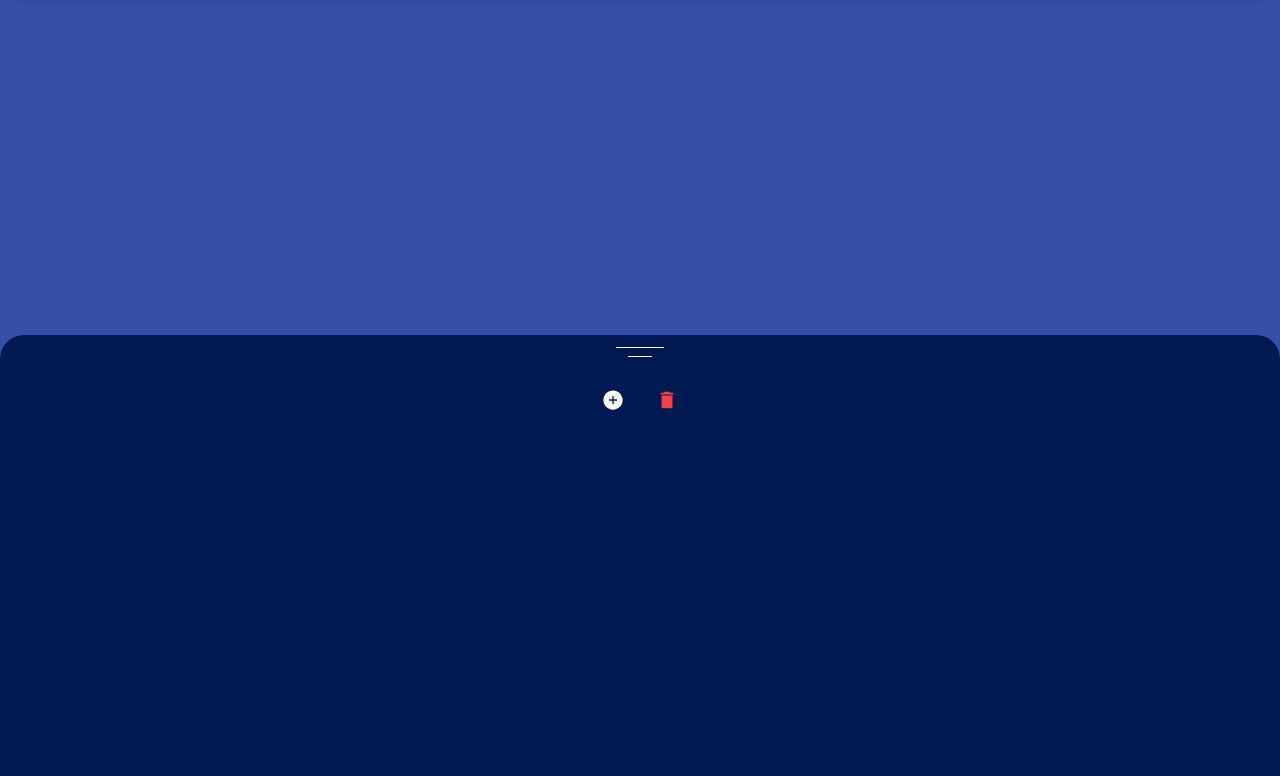
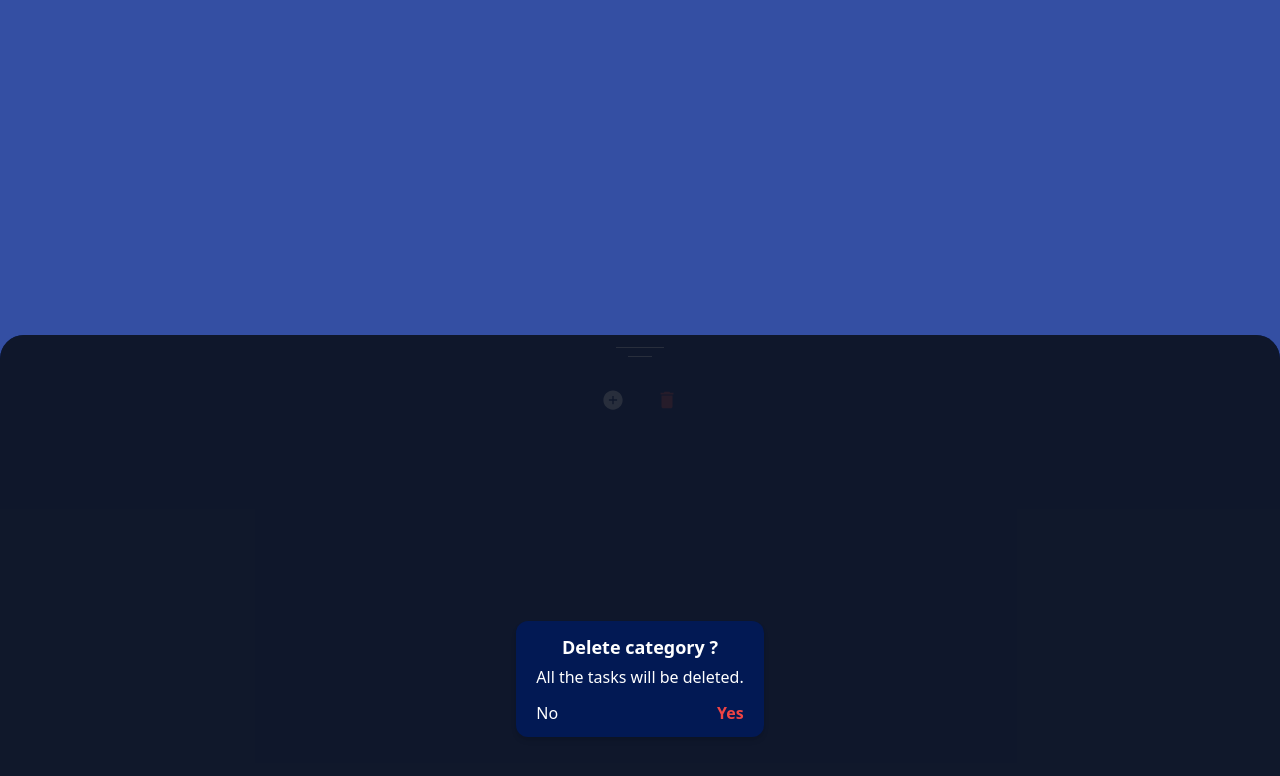
Before and after one commit to LucasBelin/todoapp-reactjs-vs-solidjs, a React (Create React App) app: page / in a window 1280 px wide. Both pictures are taken after a click on the icon 667 px from the left and 400 px from the top of the page. Shown: the top 776 px of the page. Built offline with nearby package versions, Linux system fonts and the light colour scheme.

Commit message:
add confirmation modal when deleting category

```diff
--- a/src/components/category/Category.js
+++ b/src/components/category/Category.js
@@ -42,8 +42,8 @@ function Category({ id, name, accent, tasks, updateCategory, openCategoryDetails
   function getProgressBarPosition() {
     if (tasks.length === 0) return PROGRESS_BAR_START_PX + "px"
     if (taskCompletedCount === tasks.length) return PROGRESS_BAR_END_PX - 1 + "px"
-    const val = (taskCompletedCount / taskCount) * (PROGRESS_BAR_END_PX - (PROGRESS_BAR_START_PX - 1)) + (PROGRESS_BAR_START_PX - 1)
-    return Math.max(PROGRESS_BAR_START_PX, val)
+    const progressPx = (taskCompletedCount / taskCount) * (PROGRESS_BAR_END_PX - (PROGRESS_BAR_START_PX - 1)) + (PROGRESS_BAR_START_PX - 1)
+    return Math.max(PROGRESS_BAR_START_PX, progressPx)
   }
 
   function changeAccent(e) {
@@ -67,4 +67,5 @@ function Category({ id, name, accent, tasks, updateCategory, openCategoryDetails
     </div>
   )
 }
+
 export default Category
--- a/src/components/index.js
+++ b/src/components/index.js
@@ -3,4 +3,5 @@ export { default as Category } from "./category/Category"
 export { default as ProgressBar } from "./progress-bar/ProgressBar"
 export { default as Task } from "./task/Task"
 export { default as AddModal } from "./modals/AddModal"
+export { default as DeleteCategoryModal } from "./modals/DeleteCategoryModal"
 export { default as TaskDetails } from "./task/TaskDetails"
--- /dev/null
+++ b/src/components/modals/DeleteCategoryModal.js
@@ -0,0 +1,26 @@
+import React from "react"
+import Modal from "./Modal"
+
+function DeleteyCategoryModal({ isOpen, closeModal, deleteCategory }) {
+  return (
+    <Modal isOpen={isOpen}>
+      <div className="absolute left-0 top-0 w-full h-full flex items-center justify-center bg-gray-900 bg-opacity-90 rounded-t-3xl">
+        <div className="bg-darkBlue rounded-xl px-5 py-3 flex flex-col items-center gap-3 shadow-md">
+          <h3 className="text-white text-lg text-center font-semibold">Delete category ?</h3>
+          <h4 className="text-white text-md text-center -mt-2">All the tasks will be deleted.</h4>
+
+          <div className="flex gap-6 items-center justify-between w-full">
+            <button className="text-white capitalize" onClick={closeModal}>
+              no
+            </button>
+            <button className="text-red-500 font-semibold capitalize" onClick={deleteCategory}>
+              yes
+            </button>
+          </div>
+        </div>
+      </div>
+    </Modal>
+  )
+}
+
+export default DeleteyCategoryModal
--- a/src/containers/categories/CategoryDetails.js
+++ b/src/containers/categories/CategoryDetails.js
@@ -1,6 +1,6 @@
 import React, { useCallback } from "react"
 
-import { TaskDetails, AddModal } from "../../components"
+import { TaskDetails, AddModal, DeleteCategoryModal } from "../../components"
 import { useToggle } from "../../custom-hooks"
 
 import { MdDelete } from "react-icons/md"
@@ -8,6 +8,7 @@ import { AiFillPlusCircle } from "react-icons/ai"
 
 function CategoryDetails({ isOpen, closeDetails, details, deleteCategory, addTask, toggleTask, deleteTask }) {
   const [addTaskModalIsOpen, toggleAddTaskModalIsOpen] = useToggle(false)
+  const [deleteCategoryModalIsOpen, toggleDeleteCategoryModalIsOpen] = useToggle(false)
 
   const handleOpenAddTaskModal = useCallback(() => {
     toggleAddTaskModalIsOpen(true)
@@ -17,10 +18,19 @@ function CategoryDetails({ isOpen, closeDetails, details, deleteCategory, addTas
     toggleAddTaskModalIsOpen(false)
   }, [toggleAddTaskModalIsOpen])
 
+  const handleOpenAddCategoryModal = useCallback(() => {
+    toggleDeleteCategoryModalIsOpen(true)
+  }, [toggleDeleteCategoryModalIsOpen])
+
+  const handleCloseDeleteCategoryModal = useCallback(() => {
+    toggleDeleteCategoryModalIsOpen(false)
+  }, [toggleDeleteCategoryModalIsOpen])
+
   const handleDeleteCategory = useCallback(() => {
+    toggleDeleteCategoryModalIsOpen(false)
     deleteCategory(details.id)
     closeDetails()
-  }, [details, deleteCategory, closeDetails])
+  }, [details, toggleDeleteCategoryModalIsOpen, deleteCategory, closeDetails])
 
   function addTaskToCategory(taskLabel) {
     addTask(taskLabel, details.id)
@@ -40,7 +50,7 @@ function CategoryDetails({ isOpen, closeDetails, details, deleteCategory, addTas
       <div className="my-8 flex items-center justify-center gap-4">
         <AiFillPlusCircle onClick={handleOpenAddTaskModal} color="#ffffff" size={22} />
         <h1 className="uppercase text-white text-xl font-medium"> {details.name} </h1>
-        <MdDelete onClick={handleDeleteCategory} color="#ef4444" size={22} />
+        <MdDelete onClick={handleOpenAddCategoryModal} color="#ef4444" size={22} />
       </div>
 
       <div className="w-full flex flex-col gap-2 overflow-y-scroll flex-1">
@@ -56,6 +66,8 @@ function CategoryDetails({ isOpen, closeDetails, details, deleteCategory, addTas
         callback={addTaskToCategory}
         categoryId={details.id}
       />
+
+      <DeleteCategoryModal isOpen={deleteCategoryModalIsOpen} closeModal={handleCloseDeleteCategoryModal} deleteCategory={handleDeleteCategory} />
     </div>
   )
 }
```
